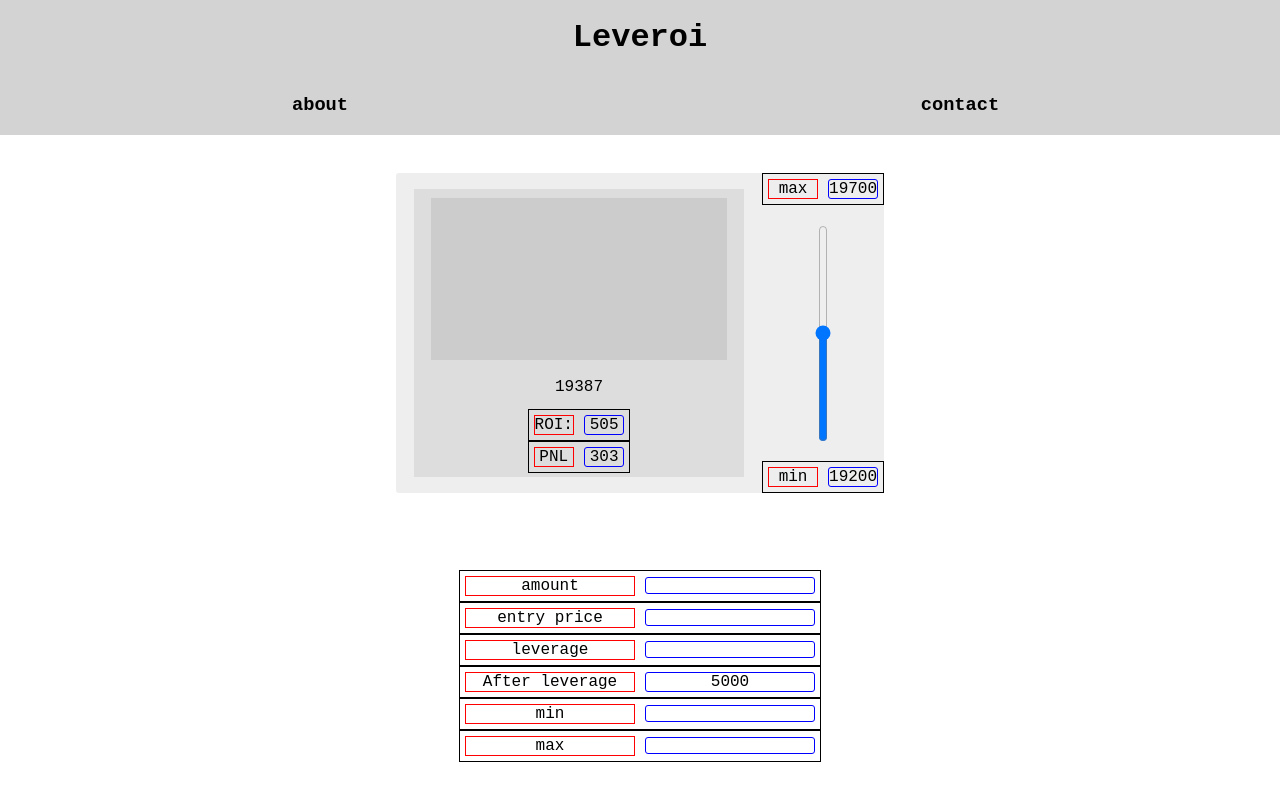
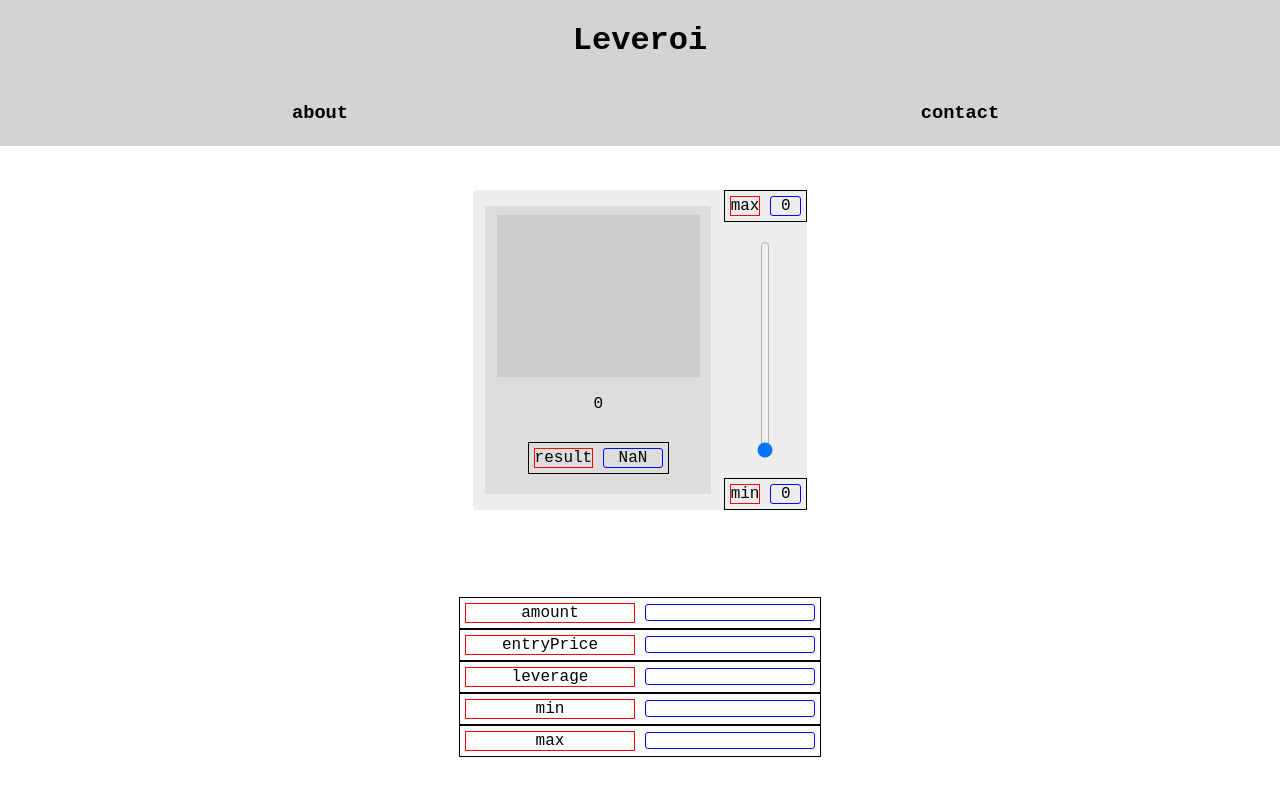
Before and after one commit to Bepely/Leveroi, a React (Create React App) app: page / in a window 1280 px wide. Built offline with nearby package versions, Linux system fonts and the light colour scheme.

Commit message:
Connected display and controls
Managed to connect components of Display and Controls.

```diff
--- a/src/App.js
+++ b/src/App.js
@@ -1,17 +1,36 @@
 import Header from "./blocks/Header"
 import Display from "./blocks/Display"
 import Controls from "./blocks/Controls"
+
+import { useState, useContext } from "react"
+import { configContext } from "./configContext"
 
 import "./styles/major.css"
 import "./styles/minor.css"
 import "./styles/text.css"
 
 function App() {
+
+
+  const [config, setConfig] = useState({
+
+      amount: 0,
+      entryPrice: 0,
+      leverage: 1,
+      min: 0,
+      max: 0
+
+  })
+
+
+
   return (
     <div id="root">
       <Header />
-      <Display />
-      <Controls />
+      <configContext.Provider value={{config, setConfig}}>
+        <Display/>
+        <Controls/>
+      </configContext.Provider>
     </div>
   )
 
--- a/src/blocks/Controls.js
+++ b/src/blocks/Controls.js
@@ -2,19 +2,48 @@ import React from 'react'
 import Pair from "../reusable/Pair"
 import "../styles/pair.css"
 
+import { useContext } from 'react'
+import { configContext } from '../configContext'
+
 
 const Controls = () => {
+
+  const { config, setConfig } = useContext(configContext)
+
+
+
+
   return (
+
     <div className='block' id='controlsRoot'>
-        <div className='container' id='controlsContainer'>
-            <Pair type="input" first="amount" second="" />
-            <Pair type="input" first="entry price" second="" />
-            <Pair type="input" first="leverage" second="" />
-            <Pair type="inform" first="After leverage" second="5000" />
-            <Pair type="input" first="min" second="" />
-            <Pair type="input" first="max" second="" />
+<div className='container' id='controlsContainer'>
+      {Object.keys(config).map((key, index)=>{
+           return (
+            <Pair type="input" key={index} first={key} second=""/>
+           )
+          })}
 
-        </div>
+</div>
+
+
+
+
+
+       {/* <div className='container' id='controlsContainer'>
+            <Pair type="input" first="amount" second=""
+             config={config} setConfig={setConfig} target={0}/>
+            <Pair type="input" first="entry price" second=""
+             config={config} setConfig={setConfig} target={1} />
+            <Pair type="input" first="leverage" second=""
+             config={config} setConfig={setConfig} target={2}/>
+            <Pair type="inform" first="After leverage" second=""
+            config={config} setConfig={setConfig} />
+            <Pair type="input" first="min" second=""
+             config={config} setConfig={setConfig} target={3}/>
+            <Pair type="input" first="max" second=""
+             config={config} setConfig={setConfig} target={4}/>
+  */}
+
 
     </div>
   )
--- a/src/blocks/Display.js
+++ b/src/blocks/Display.js
@@ -1,9 +1,21 @@
-import React from 'react'
+import React, { useState, useContext } from 'react'
+import { configContext } from '../configContext'
 
 import Slider from "../reusable/Slider"
 import Pair from "../reusable/Pair"
 
+
+
+
 const Display = () => {
+
+    const [aimPrice, setAimPrice] = useState(0)
+    const { config } = useContext(configContext)
+
+    const entryOrder =  (config.amount * config.leverage)/config.entryPrice
+    const aimOrder = entryOrder * aimPrice
+    const pnl =  aimOrder - entryOrder
+
   return (
     <div className='block' id='displayRoot'>
         <div className='container' id='displayContainer'>
@@ -14,19 +26,19 @@ const Display = () => {
 
 
                     <div className='numContainer container' id='currentPriceContainer'>
-                        <p className='num bigNum' id='currentPriceNum'>19387</p>
+                        <p className='num bigNum' id='currentPriceNum'>{aimPrice}</p>
                     </div>
                     <div className=''>
-                        <Pair type="inform" first="ROI:" second="505"/>
-                        <Pair type="inform" first="PNL" second="303" />
+                        <Pair type={"inform"} first={"result"}
+                        second={pnl} />
                     </div>
 
 
             </div>
             <div className='sliderControlContainer'>
-            <Pair type="inform" first="max" second="19700" />
-            <Slider />
-            <Pair type="inform" first="min" second="19200" />
+            <Pair type="inform" first="max" second={config.max} />
+            <Slider aimPrice={aimPrice} setAimPrice={setAimPrice}/>
+            <Pair type="inform" first="min" second={config.min} />
             </div>
 
         </div>
--- /dev/null
+++ b/src/configContext.js
@@ -0,0 +1,3 @@
+import { createContext } from "react";
+
+export const configContext = createContext({})
--- a/src/reusable/Pair.js
+++ b/src/reusable/Pair.js
@@ -1,14 +1,25 @@
 import React from 'react'
 import "../styles/pair.css"
+import { useContext } from 'react'
 
-const Pair = ({type, first, second}) => {
+import { configContext } from "../configContext"
+
+const Pair = ({type, first, second, target}) => {
+    const { config, setConfig } = useContext(configContext)
+
+    let onChange = (e) => {
+        console.log(e.target.value);
+        setConfig(config => ({...config, [first]:e.target.value}))
+
+    }
+
   return (
     <div className='pairHolder container reuse' id={type+"-"+first+"-"+second}>
        {type === "input"
         ?
             <div className='inputPair pair'>
                  <p className='pairFirst pairText pairChild hText'>{first}</p>
-                 <input className='pairSecond pairChild pairInput' type="text" name={second} id={second} placeholder={second}/>
+                 <input className='pairSecond pairChild pairInput' type="text" name={second} id={second} placeholder={second} onChange={onChange}/>
             </div>
         :
         type === "inform"
--- a/src/reusable/Slider.js
+++ b/src/reusable/Slider.js
@@ -1,6 +1,18 @@
 import React from 'react'
+import { useContext } from 'react'
 
-const Slider = () => {
+import { configContext } from '../configContext'
+
+const Slider = ({aimPrice, setAimPrice}) => {
+
+  const {config} = useContext(configContext)
+
+
+  const changePrice = (e) => {
+    setAimPrice(aimPrice => e.target.value)
+    console.log(aimPrice);
+    }
+
   return (
     <div className='sliderContainer'>
         <input
@@ -8,7 +20,12 @@ const Slider = () => {
          type="range"
          orient="vertial"
          name="priceSlider"
-         id="priceSlider" />
+         id="priceSlider"
+         min={config.min}
+         max={config.max}
+         value={aimPrice}
+         onChange={(changePrice)}
+          />
     </div>
   )
 }
```
